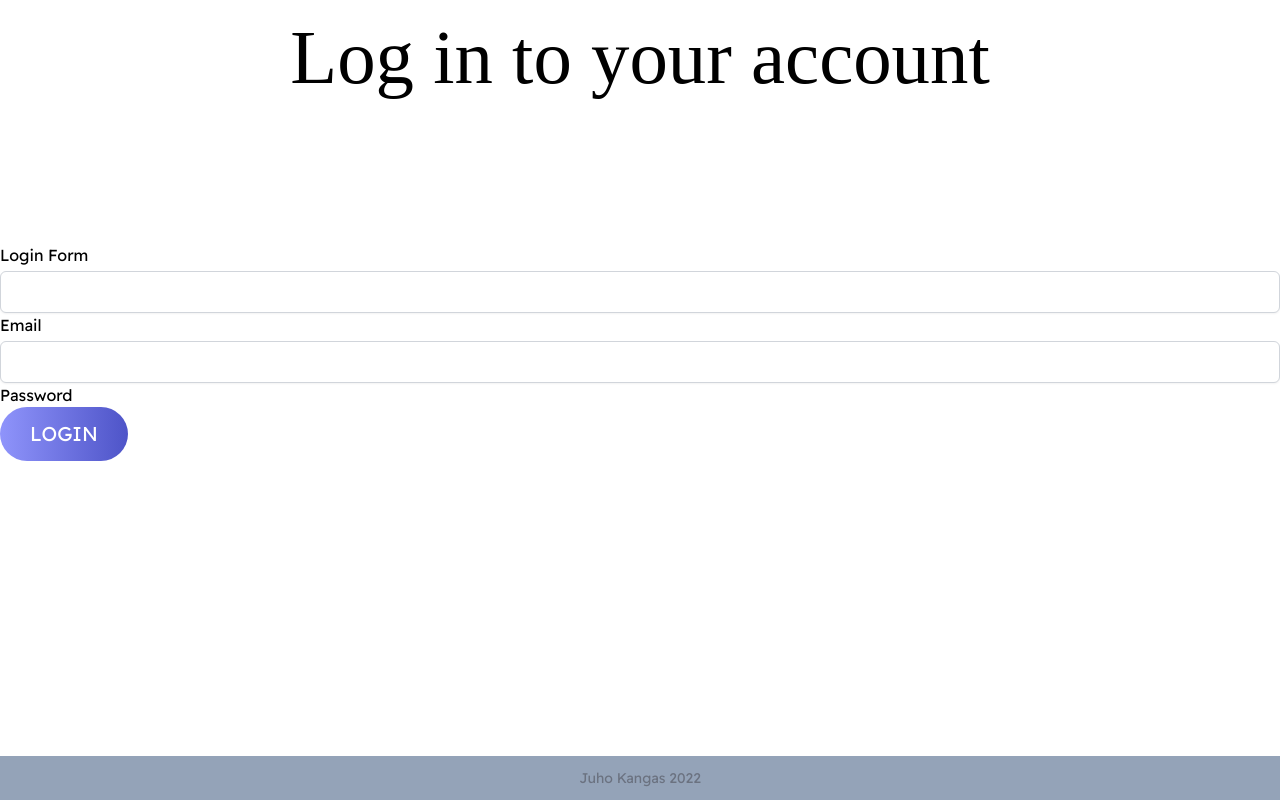
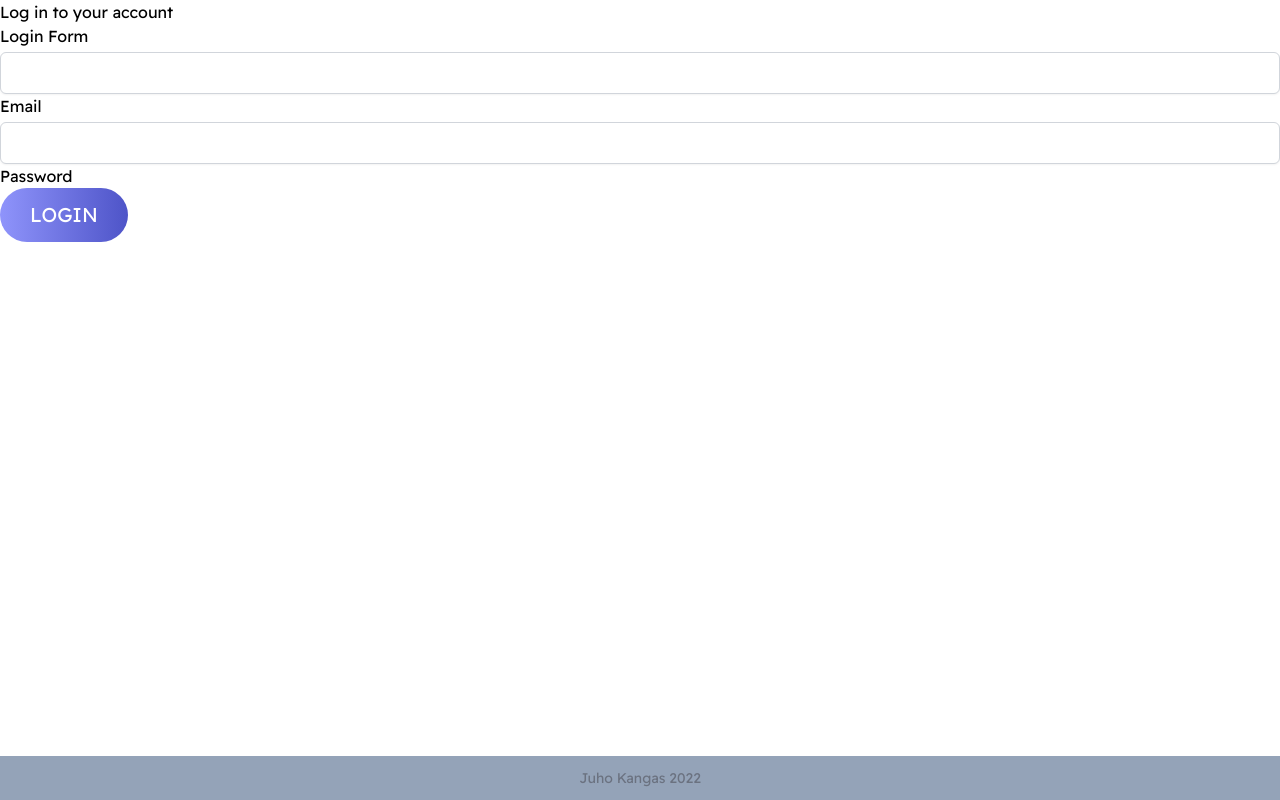
Before and after one commit to JuhoKangas/matcha, a React (Create React App) app in the folder client/: page /login in a window 1280 px wide. Built offline with nearby package versions, Linux system fonts and the light colour scheme; no server answers.

Commit message:
Small styling modification of header in login.

```diff
--- a/client/src/routes/Login.js
+++ b/client/src/routes/Login.js
@@ -34,7 +34,7 @@ const Login = ({ setToken }) => {
 
   return (
     <div className="">
-      <h1 className="landing-heading">Log in to your account</h1>
+      <h1 className="">Log in to your account</h1>
 
       <h3 className="">Login Form</h3>
       <form onSubmit={login}>
```
